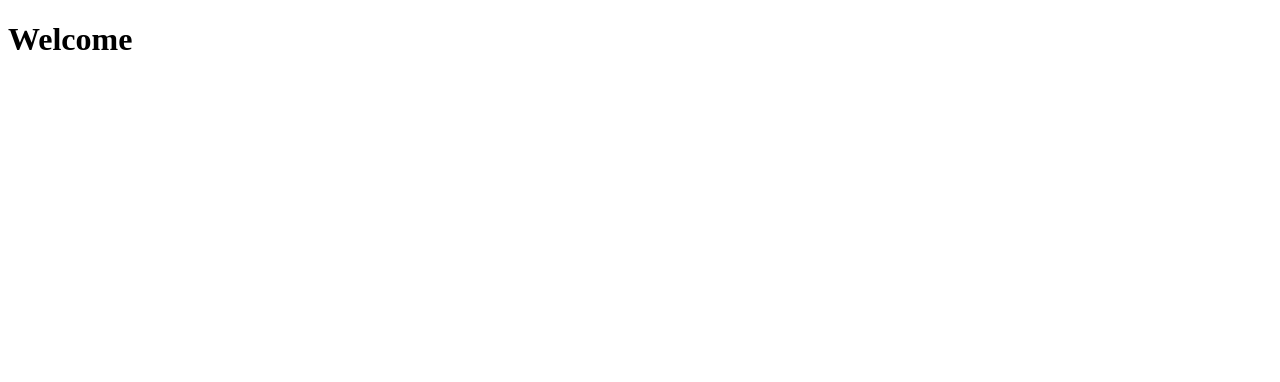
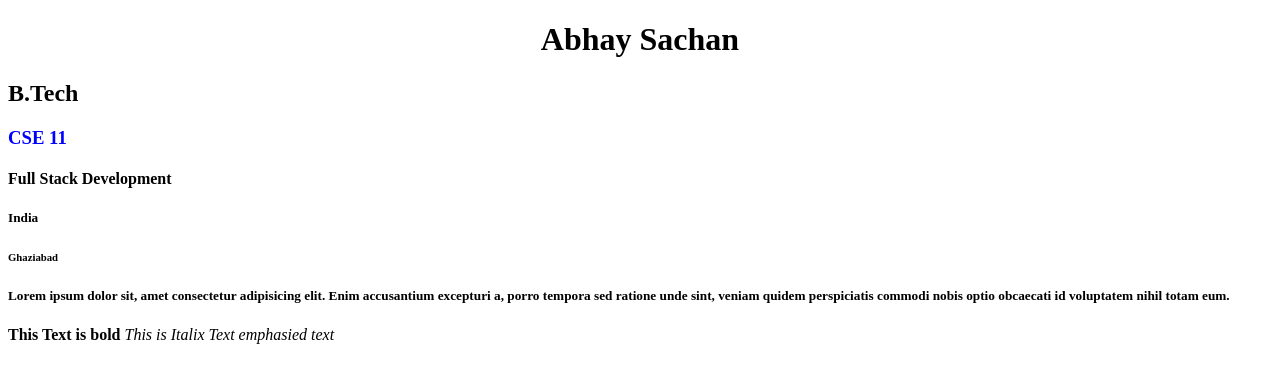
Before and after one commit to AbhaySachan0/FSD, a plain HTML site: page 28 August 2025/index.html in a window 1280 px wide. Drawn offline with Linux system fonts and the light colour scheme.

Commit message:
add header tags

```diff
--- a/28 August 2025/index.html
+++ b/28 August 2025/index.html
@@ -6,6 +6,22 @@
     <title>Document</title>
 </head>
 <body>
-    <h1><b>Welcome</b></h1>
+    <center>
+        <h1>Abhay Sachan</h1>
+    </center>
+    <h2>B.Tech</h2>
+    <h3 style="color: blue;">CSE 11</h3>
+    <h4>Full Stack Development</h4>
+    <h5>India</h5>
+    <h6>Ghaziabad</h6>
+    <h5>Lorem ipsum dolor sit, amet consectetur adipisicing elit. Enim accusantium excepturi a, porro tempora sed ratione unde sint, veniam quidem perspiciatis commodi nobis optio obcaecati id voluptatem nihil totam eum.</h5>
+
+
+    <b>This Text is bold</b>
+    <i>This is Italix Text</i>
+    <em>emphasied text</em>
+    <img src="" alt="">
+    <a href=""></a>
+
 </body>
 </html>
```
